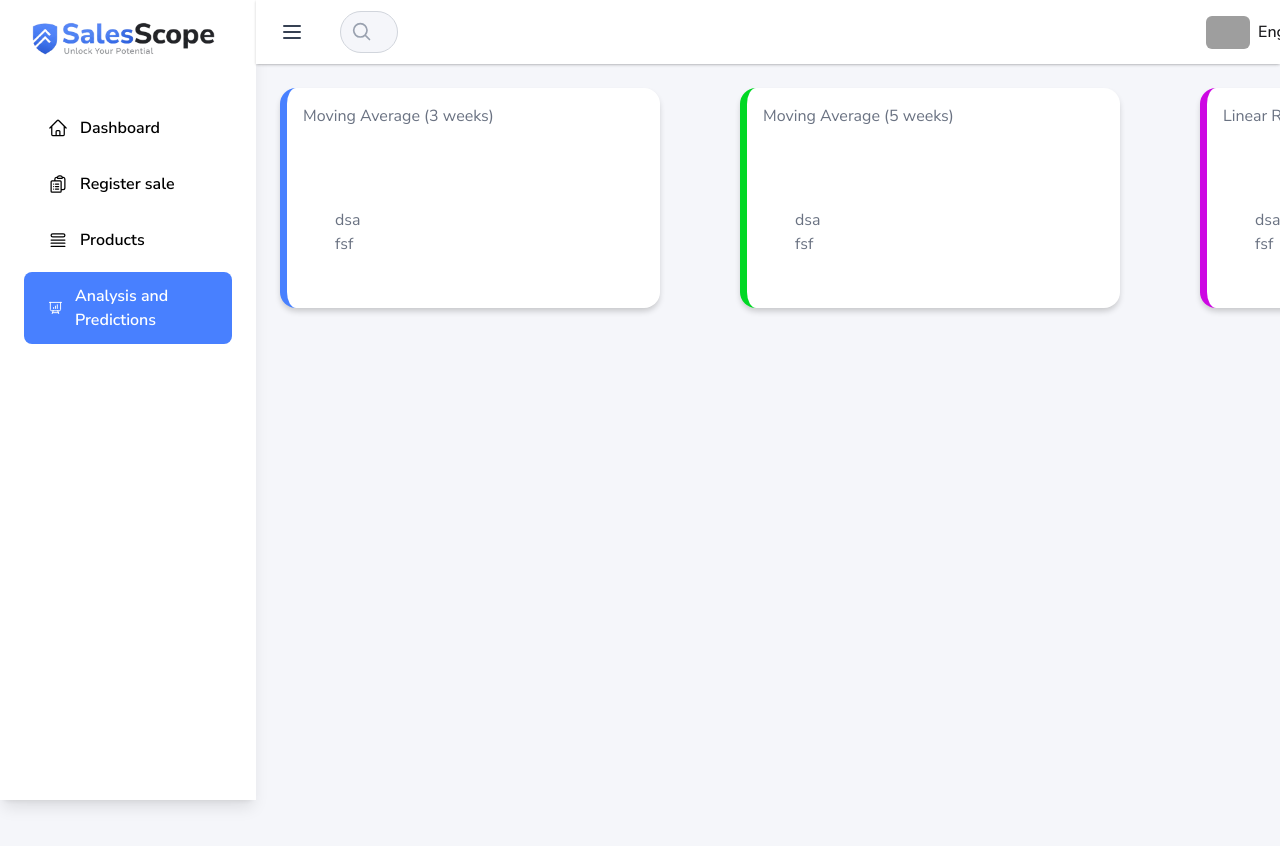
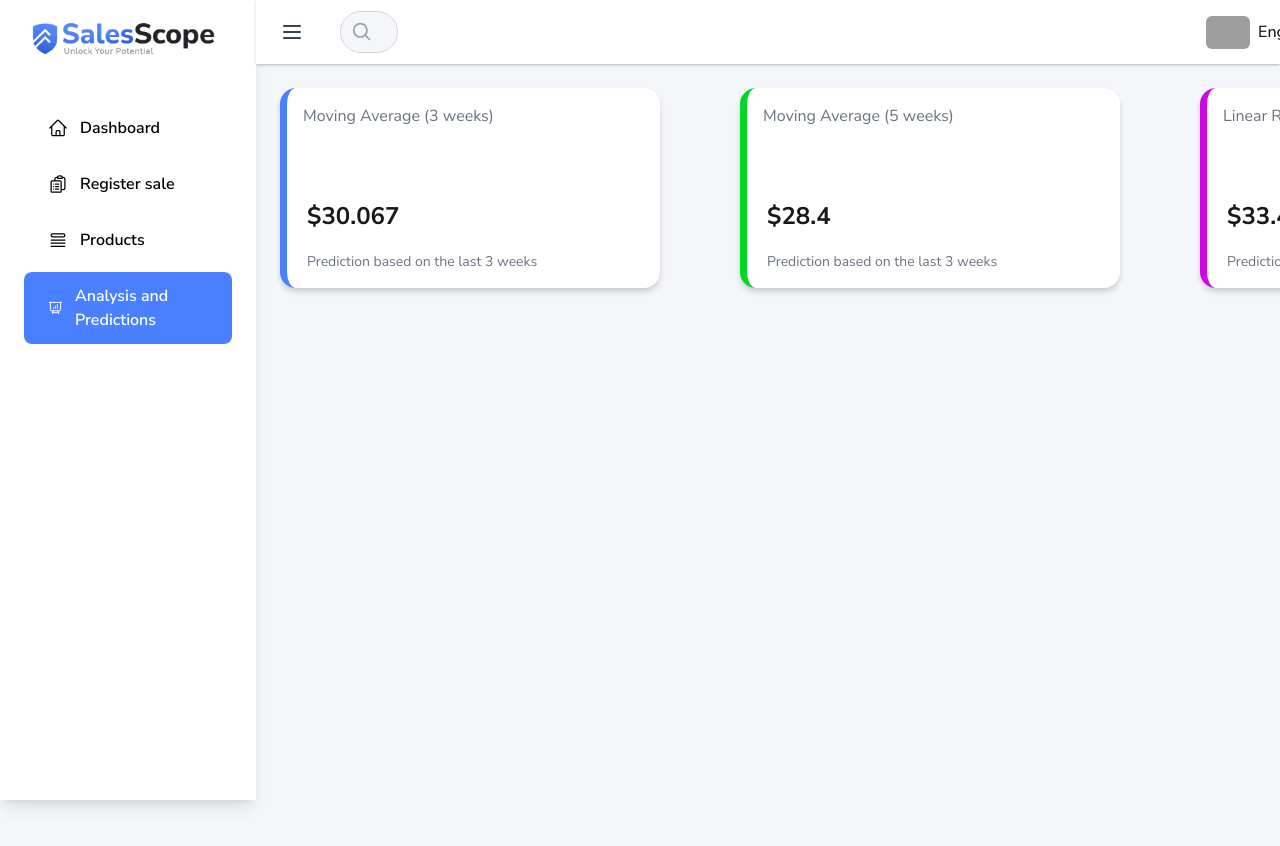
Before and after one commit to IntegrativeProject/SalesScope-Frontend, a Next.js app: page /analysisandpredictions in a window 1280 px wide. Shown: the top 846 px of the page. Built offline with nearby package versions, Linux system fonts and the light colour scheme; grey boxes are pictures that could not be loaded.

Commit message:
feat(analysisCards):props and border color added

```diff
--- a/src/app/(dashboard)/analysisandpredictions/page.tsx
+++ b/src/app/(dashboard)/analysisandpredictions/page.tsx
@@ -5,14 +5,20 @@ export default function page() {
   return (
     <div className="flex space-x-20 justify-center  ">
       <AnalysisCards
+        footerText="Prediction based on the last 3 weeks"
+        price={30.067}
         mainText="Moving Average (3 weeks)"
         borderColor="border-[#4880FF]"
       />
       <AnalysisCards
+        footerText="Prediction based on the last 3 weeks"
+        price={28.400}
         mainText="Moving Average (5 weeks)"
         borderColor="border-[#00D824]"
       />
       <AnalysisCards
+        footerText="Prediction based on the last 3 weeks"
+        price={33.436}
         mainText="Linear Regression"
         borderColor="border-[#CD07E3]"
       />
--- a/src/components/ui/AnalysisCards.tsx
+++ b/src/components/ui/AnalysisCards.tsx
@@ -4,26 +4,26 @@ import React from "react";
 type CardProps ={
     borderColor:string
     mainText:string
+    price:number
+    footerText:string
 
 }
 
 
-export default function AnalysisCards({borderColor,mainText}:CardProps) {
+export default function AnalysisCards({borderColor,mainText,price,footerText}:CardProps) {
   return (
     <div
-      className={`relative bg-white w-95 h-55 rounded-2xl shadow-[0_4px_6px_-1px_rgba(0,0,0,0.2)] hover:scale-101 border-l-7 ${borderColor} `}
+      className={`relative bg-white w-95 h-50 rounded-2xl shadow-[0_4px_6px_-1px_rgba(0,0,0,0.2)] hover:scale-101 border-l-7 ${borderColor} `}
     >
       <h1 className="text-gray-500 p-4 ">{mainText}</h1>
       <div className="flex ">
-        <h1 className="font-bold  text-4xl ml-15 mt-4 ">
 
-        </h1>
 
       </div>
-      <h3 className=" text-gray-500 p-4 mt-8 ml-8">
-        <h1>dsa</h1>
-        <h1>fsf</h1>
-      </h3>
+      <div className="  p-4 mt-10 ml-1">
+        <h1 className="font-bold text-2xl mb-5 ">{`$${price}`}</h1>
+        <h1 className="text-sm text-gray-500" >{footerText}</h1>
+      </div>
     </div>
   );
 }
```
